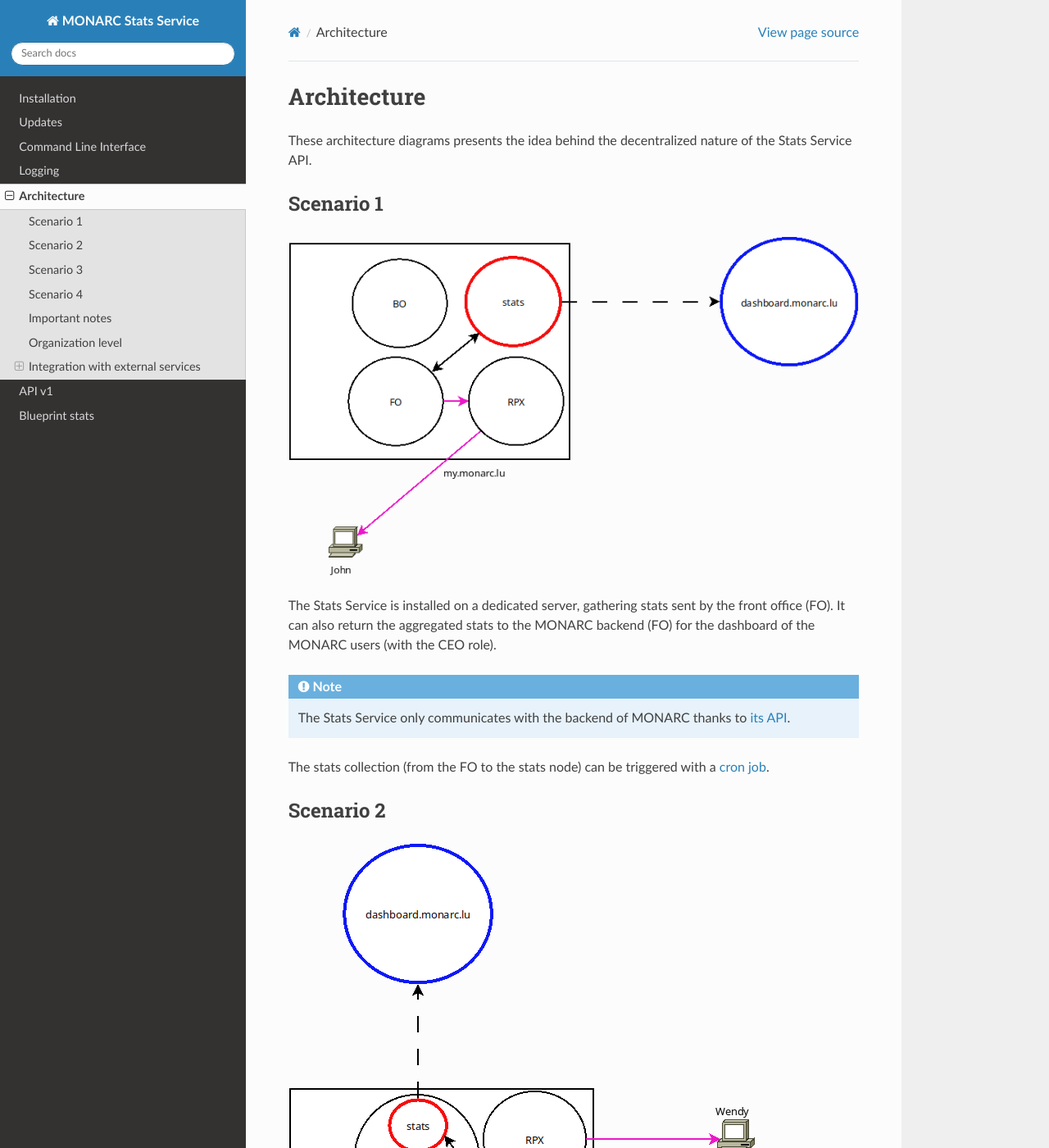
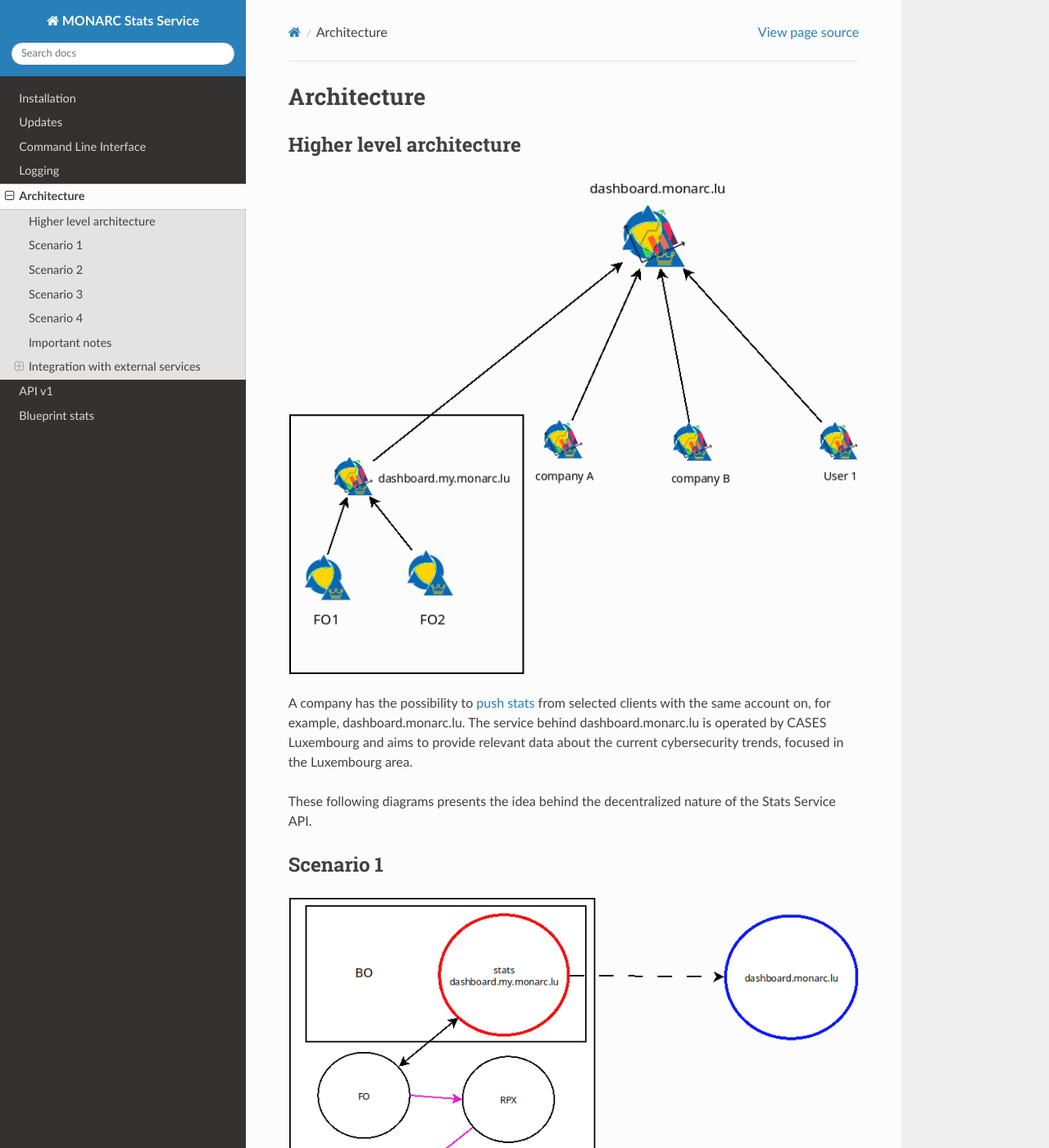
Before and after one commit to monarc-project/stats-service, a Sphinx documentation site: the page built from docs/architecture.rst, in a window 1280 px wide and 1400 px high. Shown: the whole window at 82% size. Built offline with Sphinx 7.4.7 and the Read the Docs theme 2.0.0, drawn with Linux system fonts in a browser that asks for light colours; some of the changed text lies outside the part shown.

Commit message:
chg: [documentation] update architecture presentation for the organization level.

```diff
--- a/docs/architecture.rst
+++ b/docs/architecture.rst
@@ -1,7 +1,22 @@
 Architecture
 ============
 
-These architecture diagrams presents the idea behind the decentralized nature
+Higher level architecture
+-------------------------
+
+.. image:: _static/architecture-stats-organization-level.png
+   :alt: Organization level
+
+
+A company has the possibility to `push stats <command-line-interface.html#pushing-data>`_
+from selected clients with the same
+account on, for example, dashboard.monarc.lu. The service behind dashboard.monarc.lu
+is operated by CASES Luxembourg and aims to provide relevant data about the
+current cybersecurity trends, focused in the Luxembourg area.
+
+
+
+These following diagrams presents the idea behind the decentralized nature
 of the Stats Service API.
 
 
@@ -82,19 +97,6 @@
     instance with the address of your "global" instance.
 
 
-Organization level
-------------------
-
-.. image:: _static/architecture-stats-organization-level.png
-   :alt: Higher architecture level
-
-A company has the possibility to `push stats <command-line-interface.html#pushing-data>`_
-from selected clients with the same
-account on, for example, dashboard.monarc.lu. The service behind dashboard.monarc.lu
-is operated by CASES Luxembourg and aims to provide relevant data about the
-current cybersecurity trends, focused in the Luxembourg area.
-
-
 
 Integration with external services
 ----------------------------------
```
Also changed, not shown: docs/_static/architecture-stats-organization-level.png, docs/_static/architecture-stats-scenario1.png, docs/_static/monarc.png (added), 2 other files.
